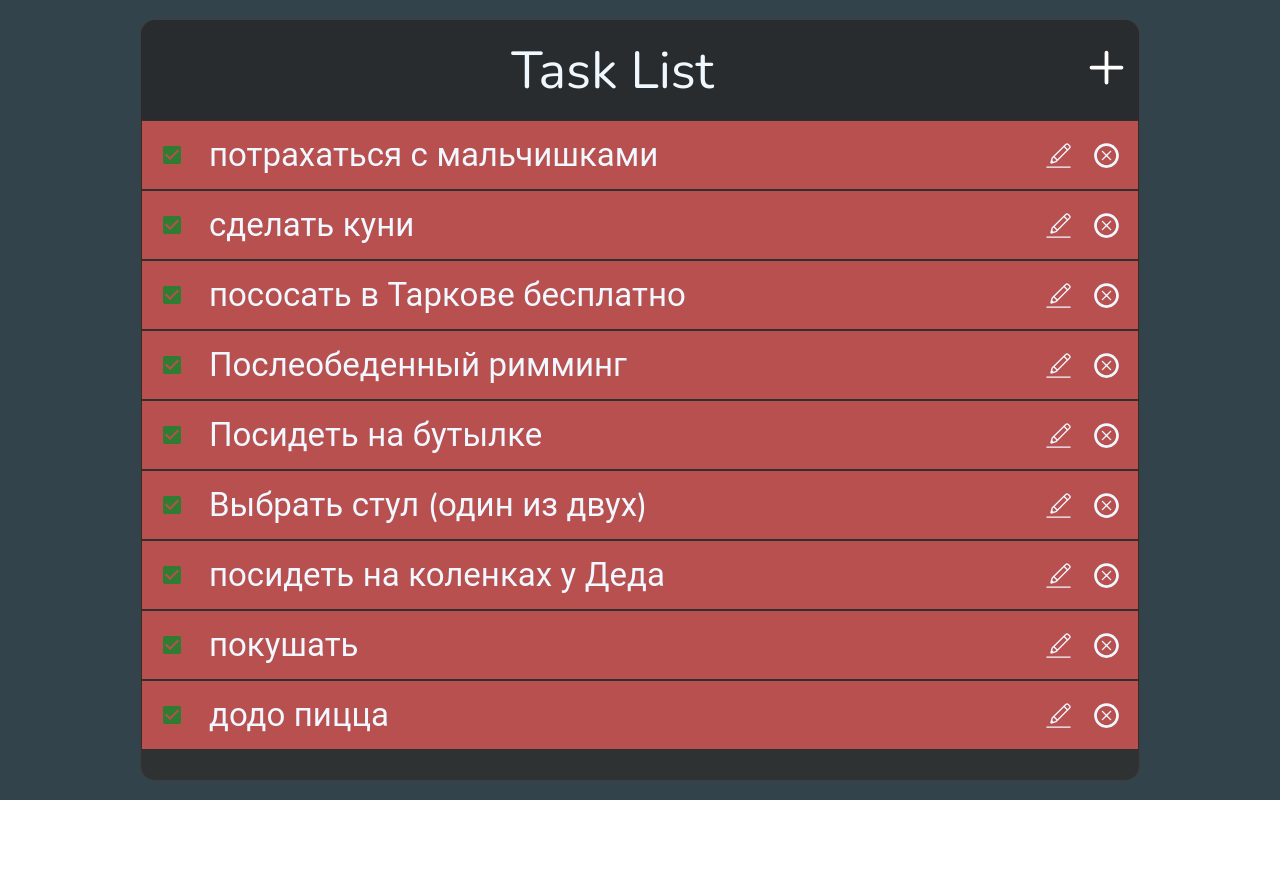
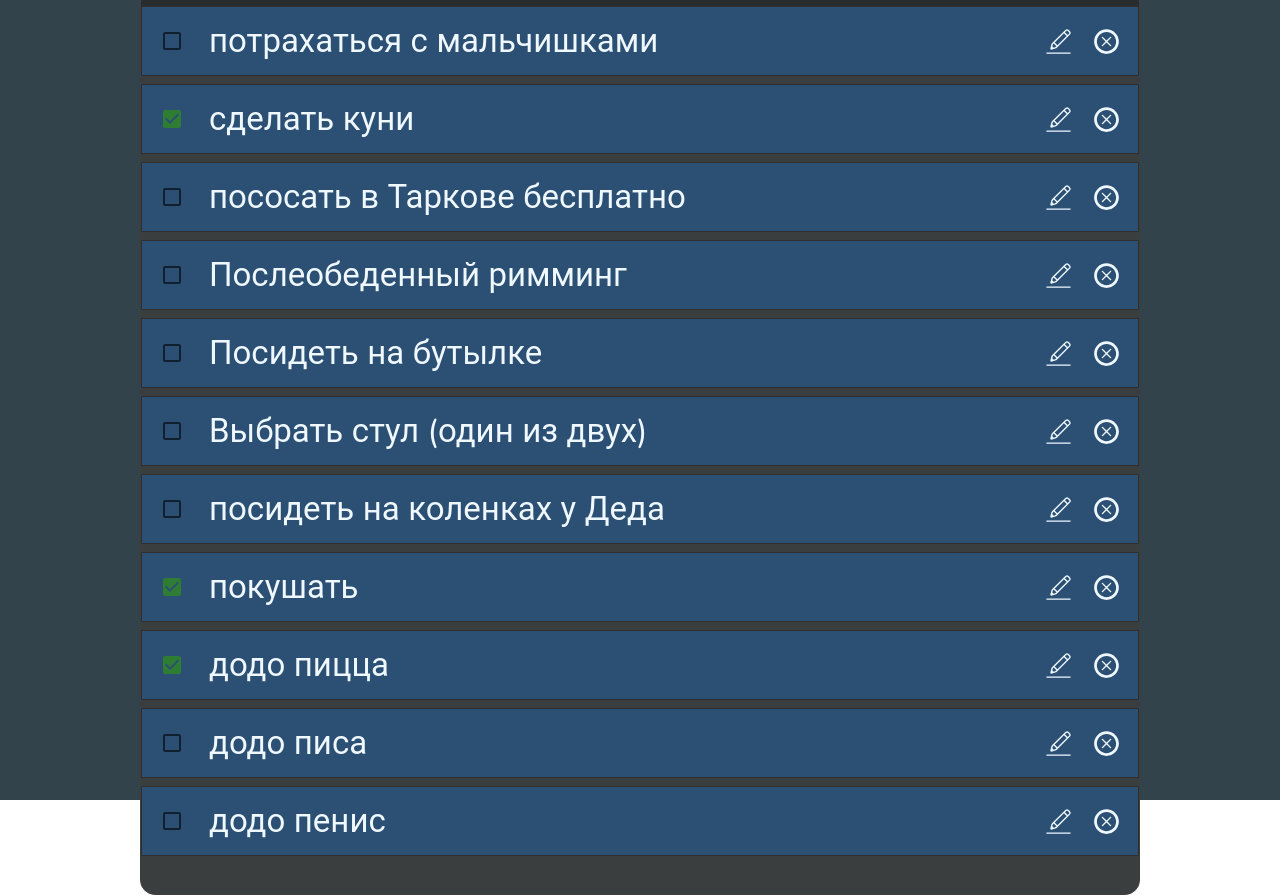
Before and after one commit to Rez1dentis/task-list-front, a React (Vite) app: page / in a window 1280 px wide. Before the commit the page ends 800 px from the top, so only its background shows below. Built offline with nearby package versions, Linux system fonts and the light colour scheme.

Commit message:
add task done

```diff
--- a/package.json
+++ b/package.json
@@ -16,11 +16,13 @@
     "framer-motion": "^11.1.7",
     "react": "^18.2.0",
     "react-dom": "^18.2.0",
-    "react-icons": "^5.1.0"
+    "react-icons": "^5.1.0",
+    "uuid": "^9.0.1"
   },
   "devDependencies": {
     "@types/react": "^18.2.66",
     "@types/react-dom": "^18.2.22",
+    "@types/uuid": "^9.0.8",
     "@typescript-eslint/eslint-plugin": "^7.2.0",
     "@typescript-eslint/parser": "^7.2.0",
     "@vitejs/plugin-react": "^4.2.1",
--- a/src/models/taskListModel.ts
+++ b/src/models/taskListModel.ts
@@ -1,4 +1,5 @@
 export interface ITask {
   id: string;
   name: string;
+  isCompleted: boolean;
 }
--- /dev/null
+++ b/src/pages/AddModal/AddModal.module.scss
@@ -0,0 +1,19 @@
+// .input {
+//   margin-bottom: 10px;
+// }
+
+// .modalContainer {
+//   display: flex;
+//   justify-content: center;
+//   align-items: center;
+
+//   .saveButton {
+//     color: black;
+//   }
+// }
+
+// .Button {
+//   display: flex;
+//   justify-content: center;
+//   align-items: center;
+// }
--- a/src/pages/AddModal/AddModal.tsx
+++ b/src/pages/AddModal/AddModal.tsx
@@ -1,3 +1,73 @@
-export const AddModal = (): JSX.Element => {
-  return <div>AddModal</div>;
+import classes from './AddModal.module.scss';
+import Box from '@mui/material/Box';
+import Modal from '@mui/material/Modal';
+import { Button, TextField } from '@mui/material';
+import { ChangeEvent, Dispatch, MouseEvent, SetStateAction, useState } from 'react';
+import { ITask } from '../../models/taskListModel';
+import { v4 as uuidv4 } from 'uuid';
+
+const style = {
+  position: 'absolute' as const,
+  top: '45%',
+  left: '50%',
+  transform: 'translate(-50%, -50%)',
+  width: 800,
+  height: 150,
+  bgcolor: 'background.paper',
+  border: '2px solid #000',
+  boxShadow: 24,
+  p: 4,
+  borderRadius: 5,
 };
+
+interface IProps {
+  open: boolean;
+  onClose: () => void;
+  tasks: ITask[];
+  setTasks: Dispatch<SetStateAction<ITask[]>>;
+}
+
+export const AddModal = ({ open, onClose, tasks, setTasks }: IProps): JSX.Element => {
+  const [inputValue, setinputValue] = useState<string>('');
+
+  const addTaskHandler = (e: ChangeEvent<HTMLInputElement>) => {
+    setinputValue(e.target.value);
+  };
+
+  const onSaveHandler = (e: MouseEvent<HTMLButtonElement>) => {
+    e.preventDefault();
+
+    const newTask: ITask = {
+      id: uuidv4(),
+      name: inputValue,
+      isCompleted: false,
+    };
+
+    if (inputValue !== '') {
+      setTasks([...tasks, newTask]);
+    }
+
+    setinputValue('');
+  };
+
+  return (
+    <div className={classes.modalContainer}>
+      <Modal open={open} onClose={onClose}>
+        <Box sx={style}>
+          <TextField
+            value={inputValue}
+            onChange={addTaskHandler}
+            className={classes.input}
+            id="standard-basic"
+            label="Введите название"
+            variant="standard"
+            fullWidth
+          />
+          <Button onClick={onSaveHandler} className={classes.saveButton} variant="outlined">
+            Сохранить
+          </Button>
+        </Box>
+      </Modal>
+    </div>
+  );
+};
--- a/src/pages/Main/Main.module.scss
+++ b/src/pages/Main/Main.module.scss
@@ -1,34 +1,13 @@
 .mainContainer {
   min-width: 1000px;
-  max-height: 800px;
+  min-height: 800px;
   border: 1px solid rgb(63, 61, 61);
   border-radius: 15px;
   position: absolute;
   top: 50%;
   left: 50%;
   transform: translate(-50%, -50%);
-  background-color: adjust-hue($color: #2f3233, $degrees: 0);
-
-  .header {
-    display: flex;
-    justify-content: space-between;
-    align-items: center;
-    height: 100px;
-    border-top-left-radius: 15px;
-    border-top-right-radius: 15px;
-    background-color: adjust-hue($color: #282c2e, $degrees: 0);
-
-    .title {
-      text-align: center;
-      flex-grow: 1;
-      font-size: 52px;
-      color: aliceblue;
-    }
-
-    .icon {
-      margin-right: 10px;
-    }
-  }
+  background-color: adjust-hue($color: #3b3e3f, $degrees: 0);
 
   .footer {
     height: 30px;
--- a/src/pages/Main/Main.tsx
+++ b/src/pages/Main/Main.tsx
@@ -1,19 +1,10 @@
 import classes from './Main.module.scss';
-import { HiOutlinePlus } from 'react-icons/hi';
 import { TaskApp } from './TaskApp/TaskApp';
 
 export const Main = (): JSX.Element => {
   return (
     <div className={classes.mainContainer}>
-      <div className={classes.header}>
-        <div className={classes.title}>Task List</div>
-        <div className={classes.icon}>
-          <HiOutlinePlus style={{ width: 45, height: 45, color: 'white', cursor: 'pointer' }} />
-        </div>
-      </div>
-      <div className={classes.tasksContainer}>
-        <TaskApp />
-      </div>
+      <TaskApp />
       <div className={classes.footer} />
     </div>
   );
--- a/src/pages/Main/TaskApp/TaskApp.module.scss
+++ b/src/pages/Main/TaskApp/TaskApp.module.scss
@@ -1,19 +1,45 @@
+@mixin centered-flex {
+  display: flex;
+  justify-content: space-between;
+  align-items: center;
+}
+
+.header {
+  @include centered-flex;
+  height: 100px;
+  border-top-left-radius: 15px;
+  border-top-right-radius: 15px;
+  background-color: adjust-hue($color: #282c2e, $degrees: 0);
+
+  .title {
+    text-align: center;
+    flex-grow: 1;
+    font-size: 52px;
+    color: aliceblue;
+  }
+
+  .icon {
+    margin-right: 10px;
+  }
+}
+
 .listItem {
+  @include centered-flex;
   height: 70px;
-  display: flex;
-  align-items: center;
-  justify-content: space-between;
+  margin-bottom: 8px;
   padding-left: 20px;
   border: 1px solid rgb(48, 47, 47);
-  background-color: adjust-hue($color: #b85050, $degrees: 0);
+  background-color: adjust-hue($color: #2b5074, $degrees: 0);
   font-size: 33px;
   color: aliceblue;
   cursor: pointer;
-}
+
   .text {
     flex-grow: 1;
   }
+
   .iconsBlock {
     display: flex;
     margin-right: 15px;
   }
+}
--- a/src/pages/Main/TaskApp/TaskApp.tsx
+++ b/src/pages/Main/TaskApp/TaskApp.tsx
@@ -5,43 +5,54 @@ import { Checkbox, FormControlLabel, FormGroup } from '@mui/material';
 import { useState } from 'react';
 import { Reorder } from 'framer-motion';
 import { ITask } from '../../../models/taskListModel';
+import { AddModal } from '../../AddModal/AddModal';
+import { HiOutlinePlus } from 'react-icons/hi';
+import { tasksData } from './mockData';
 
 export const TaskApp = (): JSX.Element => {
-  const [tasks, setTasks] = useState<ITask[]>([
-    { id: '1', name: 'потрахаться с мальчишками' },
-    { id: '2', name: 'сделать куни' },
-    { id: '3', name: 'пососать в Таркове бесплатно' },
-    { id: '4', name: 'Послеобеденный римминг' },
-    { id: '5', name: 'Посидеть на бутылке' },
-    { id: '6', name: 'Выбрать стул (один из двух)' },
-    { id: '7', name: 'посидеть на коленках у Деда' },
-    { id: '8', name: 'покушать' },
-    { id: '9', name: 'додо пицца' },
-  ]);
+  const [open, setOpen] = useState(false);
+  const [tasks, setTasks] = useState<ITask[]>(tasksData);
+
+  const addModalOpen = () => setOpen(true);
+  const addModalClose = () => setOpen(false);
+
+  const deleteTaskHandler = (id: string) => {
+    setTasks(tasks.filter((task) => task.id !== id));
+  };
 
   return (
     <>
+      <div className={classes.header}>
+        <div className={classes.title}>Task List</div>
+        <div className={classes.icon}>
+          <HiOutlinePlus
+            onClick={addModalOpen}
+            style={{ width: 45, height: 45, color: 'white', cursor: 'pointer' }}
+          />
+        </div>
+      </div>
       <Reorder.Group values={tasks} onReorder={setTasks}>
         {tasks.map((task) => (
-          <Reorder.Item value={task} key={task.id}>
+          <Reorder.Item key={task.id} value={task}>
             <ul>
               <li className={classes.listItem}>
                 <FormGroup>
                   <FormControlLabel
-                    control={<Checkbox defaultChecked color="success" />}
+                    control={<Checkbox checked={task.isCompleted} color="success" />}
                     label=""
                   />
                 </FormGroup>
                 <div className={classes.text}>{task.name}</div>
                 <div className={classes.iconsBlock}>
                   <CiEdit style={{ marginRight: 15 }} />
-                  <TiDeleteOutline />
+                  <TiDeleteOutline onClick={() => deleteTaskHandler(task.id)} />
                 </div>
               </li>
             </ul>
           </Reorder.Item>
         ))}
       </Reorder.Group>
+      <AddModal setTasks={setTasks} tasks={tasks} open={open} onClose={addModalClose} />
     </>
   );
 };
--- /dev/null
+++ b/src/pages/Main/TaskApp/mockData.ts
@@ -0,0 +1,13 @@
+export const tasksData = [
+  { id: '1', name: 'потрахаться с мальчишками', isCompleted: false },
+  { id: '2', name: 'сделать куни', isCompleted: true },
+  { id: '3', name: 'пососать в Таркове бесплатно', isCompleted: false },
+  { id: '4', name: 'Послеобеденный римминг', isCompleted: false },
+  { id: '5', name: 'Посидеть на бутылке', isCompleted: false },
+  { id: '6', name: 'Выбрать стул (один из двух)', isCompleted: false },
+  { id: '7', name: 'посидеть на коленках у Деда', isCompleted: false },
+  { id: '8', name: 'покушать', isCompleted: true },
+  { id: '9', name: 'додо пицца', isCompleted: true },
+  { id: '10', name: 'додо писа', isCompleted: false },
+  { id: '11', name: 'додо пенис', isCompleted: false },
+];
```
Also changed, not shown: 1 other file (tests, documents, lock files or other folders). Lines whose indentation alone changed are shown as unchanged.
